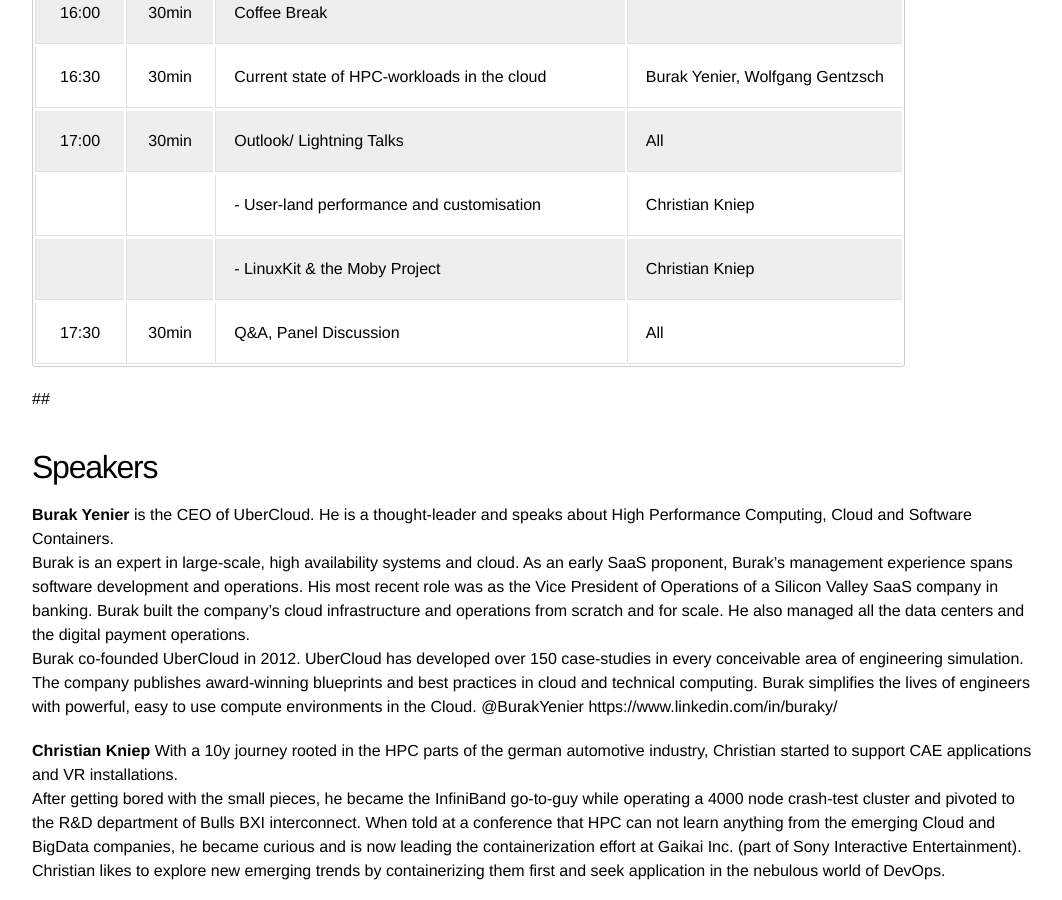
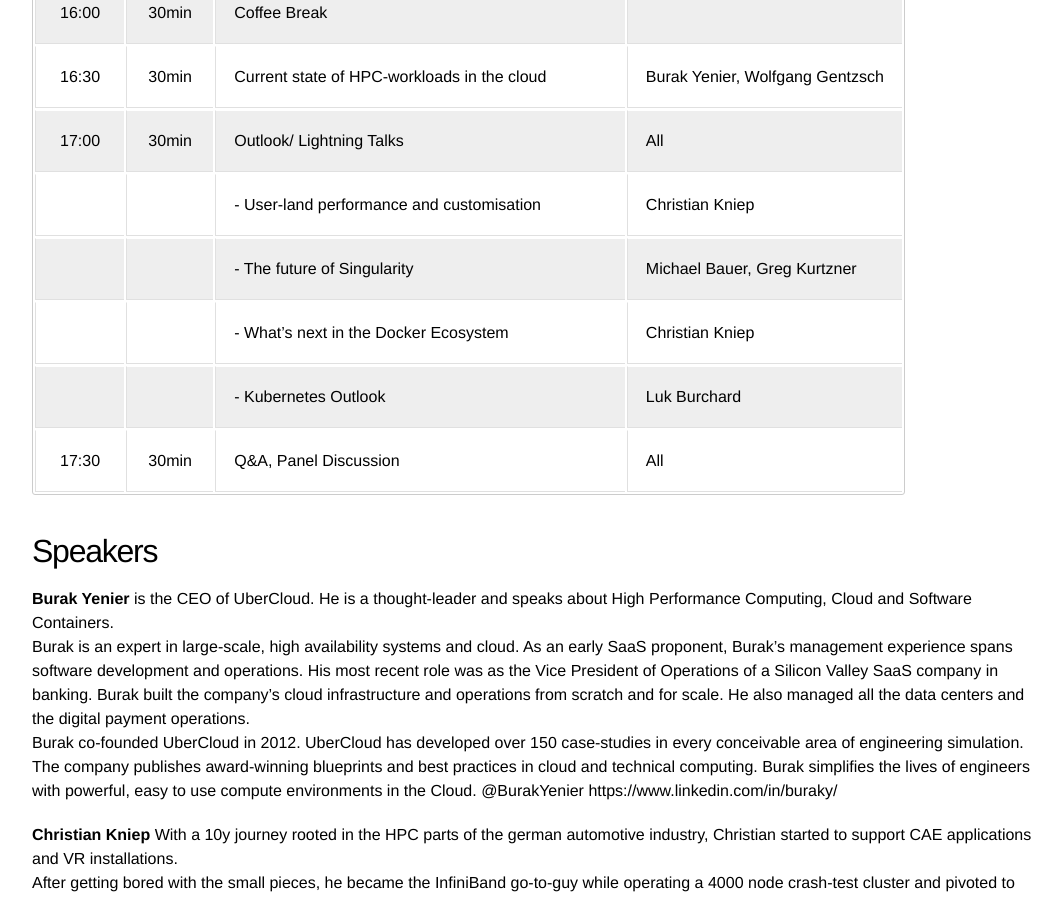
Before and after one commit to ChristianKniep/QNIBIncBlog, a Jekyll site: the page built from iscworkshop17.md, in a window 1280 px wide and 900 px high, scrolled down 1239 px. Shown: the whole window, without its empty margins (108-1170 px from the left). Built offline with Jekyll 4.4.1, drawn with Linux system fonts in a browser that asks for light colours; Markdown is read by kramdown in place of the engine named in the settings.

Commit message:
more small pieces

```diff
--- a/iscworkshop17.md
+++ b/iscworkshop17.md
@@ -46,10 +46,10 @@ The initial agenda reads as follows, the agenda is subject to refinements.
 | 16:30 | 30min | Current state of HPC-workloads in the cloud     | Burak Yenier, Wolfgang Gentzsch |
 | 17:00 | 30min | Outlook/ Lightning Talks                                     | All                        |
 |           |            | - User-land performance and customisation      | Christian Kniep                              |
-|           |            | - LinuxKit & the Moby Project                             | Christian Kniep                              |
+|           |            | - The future of Singularity                                  | Michael Bauer, Greg Kurtzner       |
+|           |            | - What's next in the Docker Ecosystem             | Christian Kniep                              |
+|           |            | - Kubernetes Outlook                                         | Luk Burchard                                 |
 | 17:30 | 30min | Q&A, Panel Discussion                                      | All                                                   |
-
-##
 
 ## Speakers
 
```
